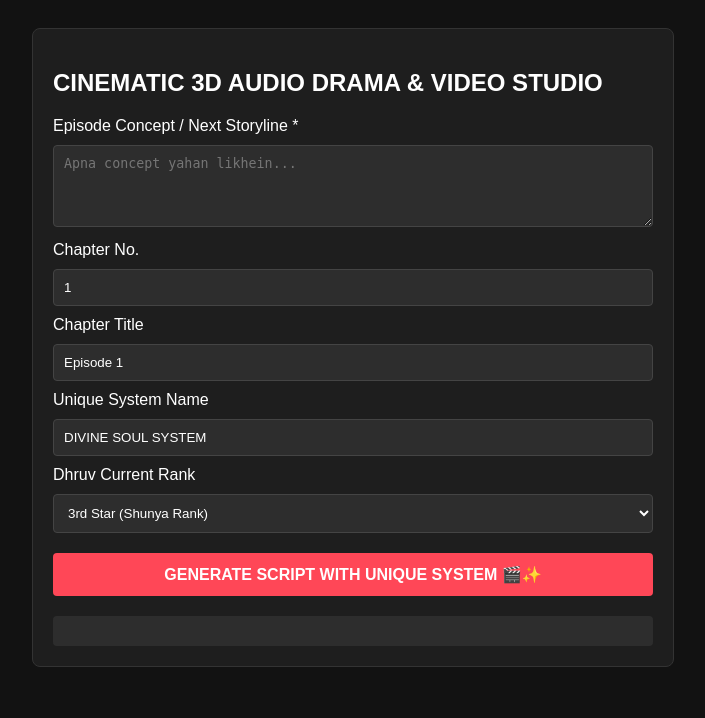
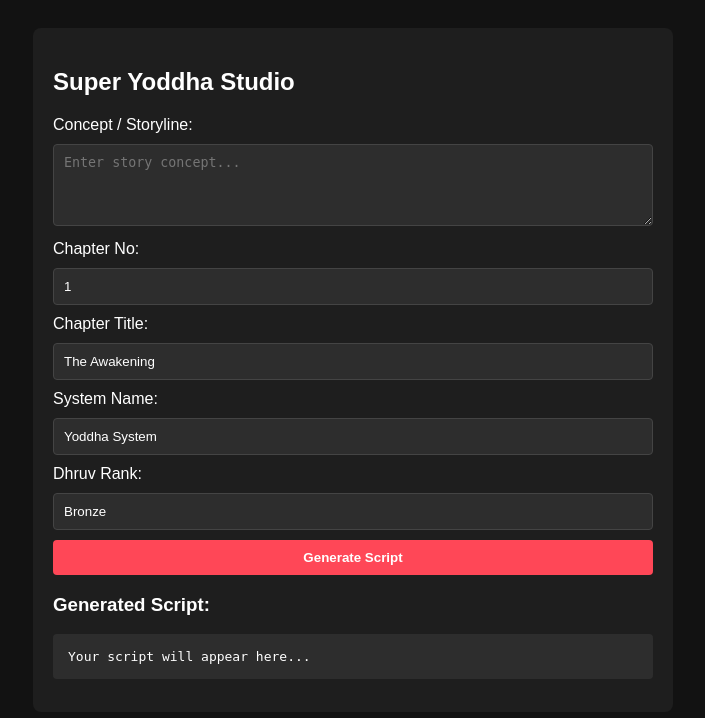
Before and after one commit to badmashromeo0007-design/-, a Flask app: page / in a window 1280 px wide. Shown: the top 718 px of the page, without its empty margins (287-992 px from the left). Run offline with Flask 3, Linux system fonts and the light colour scheme.

Commit message:
Refactor HTML structure and styling for clarity

```diff
--- a/templates/index.html
+++ b/templates/index.html
@@ -5,78 +5,65 @@
     <meta name="viewport" content="width=device-width, initial-scale=1.0">
     <title>Super Yoddha Studio</title>
     <style>
-        body { background-color: #121212; color: #fff; font-family: Arial, sans-serif; padding: 20px; }
-        .container { max-width: 600px; margin: auto; background: #1e1e1e; padding: 20px; border-radius: 8px; border: 1px solid #333; }
-        input, textarea, select { width: 100%; padding: 10px; margin: 10px 0; background: #2d2d2d; border: 1px solid #444; color: #fff; border-radius: 4px; box-sizing: border-box; }
-        button { background: #ff4757; color: white; border: none; padding: 12px; width: 100%; font-size: 16px; font-weight: bold; cursor: pointer; border-radius: 4px; margin-top: 10px; }
+        body { font-family: Arial, sans-serif; background: #121212; color: #fff; padding: 20px; }
+        .container { max-width: 600px; margin: auto; background: #1e1e1e; padding: 20px; border-radius: 8px; }
+        textarea, input { width: 100%; padding: 10px; margin: 10px 0; background: #2d2d2d; border: 1px solid #444; color: #fff; border-radius: 4px; box-sizing: border-box; }
+        button { background: #ff4757; color: white; border: none; padding: 10px 20px; cursor: pointer; border-radius: 4px; font-weight: bold; width: 100%; }
         button:hover { background: #ff6b81; }
-        #result { margin-top: 20px; white-space: pre-wrap; background: #2d2d2d; padding: 15px; border-radius: 4px; }
+        pre { background: #2d2d2d; padding: 15px; border-radius: 4px; white-space: pre-wrap; word-wrap: break-word; }
     </style>
 </head>
 <body>
     <div class="container">
-        <h2>CINEMATIC 3D AUDIO DRAMA & VIDEO STUDIO</h2>
+        <h2>Super Yoddha Studio</h2>
+        <label>Concept / Storyline:</label>
+        <textarea id="concept" rows="4" placeholder="Enter story concept..."></textarea>
 
-        <label>Episode Concept / Next Storyline *</label>
-        <textarea rows="4" placeholder="Apna concept yahan likhein..."></textarea>
+        <label>Chapter No:</label>
+        <input type="text" id="chapter_no" value="1">
 
-        <label>Chapter No.</label>
-        <input type="text" value="1">
+        <label>Chapter Title:</label>
+        <input type="text" id="chapter_title" value="The Awakening">
 
-        <label>Chapter Title</label>
-        <input type="text" value="Episode 1">
+        <label>System Name:</label>
+        <input type="text" id="system_name" value="Yoddha System">
 
-        <label>Unique System Name</label>
-        <input type="text" value="DIVINE SOUL SYSTEM">
+        <label>Dhruv Rank:</label>
+        <input type="text" id="dhruv_rank" value="Bronze">
 
-        <label>Dhruv Current Rank</label>
-        <select>
-            <option>3rd Star (Shunya Rank)</option>
-            <option>Dou Shi Stage (Master Level)</option>
-        </select>
+        <button onclick="generateScript()">Generate Script</button>
 
-        <button onclick="generateScript()">GENERATE SCRIPT WITH UNIQUE SYSTEM 🎬✨</button>
-
-        <div id="result"></div>
+        <h3>Generated Script:</h3>
+        <pre id="output">Your script will appear here...</pre>
     </div>
 
     <script>
         async function generateScript() {
-            const concept = document.querySelector('textarea').value;
-            const inputs = document.querySelectorAll('input[type="text"]');
-            const chapter_no = inputs[0] ? inputs[0].value : '1';
-            const chapter_title = inputs[1] ? inputs[1].value : 'Episode 1';
-            const system_name = inputs[2] ? inputs[2].value : 'DIVINE SOUL SYSTEM';
-            const dhruv_rank = document.querySelector('select') ? document.querySelector('select').value : '';
-            const resultDiv = document.getElementById('result');
+            const output = document.getElementById('output');
+            output.innerText = "Generating script...";
 
-            if (!concept) {
-                alert("Kripya Episode Concept likhein!");
-                return;
-            }
-
-            const btn = document.querySelector('button');
-            btn.innerText = "Generating Script... Please Wait ⏳";
-            resultDiv.innerText = "Generating script, please wait...";
+            const data = {
+                concept: document.getElementById('concept').value,
+                chapter_no: document.getElementById('chapter_no').value,
+                chapter_title: document.getElementById('chapter_title').value,
+                system_name: document.getElementById('system_name').value,
+                dhruv_rank: document.getElementById('dhruv_rank').value
+            };
 
             try {
                 const response = await fetch('/generate-script', {
                     method: 'POST',
                     headers: { 'Content-Type': 'application/json' },
-                    body: JSON.stringify({ concept, chapter_no, chapter_title, system_name, dhruv_rank })
+                    body: JSON.stringify(data)
                 });
-
-                const data = await response.json();
-                btn.innerText = "GENERATE SCRIPT WITH UNIQUE SYSTEM 🎬✨";
-
-                if (data.status === 'success') {
-                    resultDiv.innerText = data.script;
+                const result = await response.json();
+                if(result.status === 'success') {
+                    output.innerText = result.script;
                 } else {
-                    resultDiv.innerText = "Error: " + data.message;
+                    output.innerText = "Error: " + result.message;
                 }
             } catch (err) {
-                btn.innerText = "GENERATE SCRIPT WITH UNIQUE SYSTEM 🎬✨";
-                resultDiv.innerText = "Request failed: " + err;
+                output.innerText = "Failed to connect to server.";
             }
         }
     </script>
```
